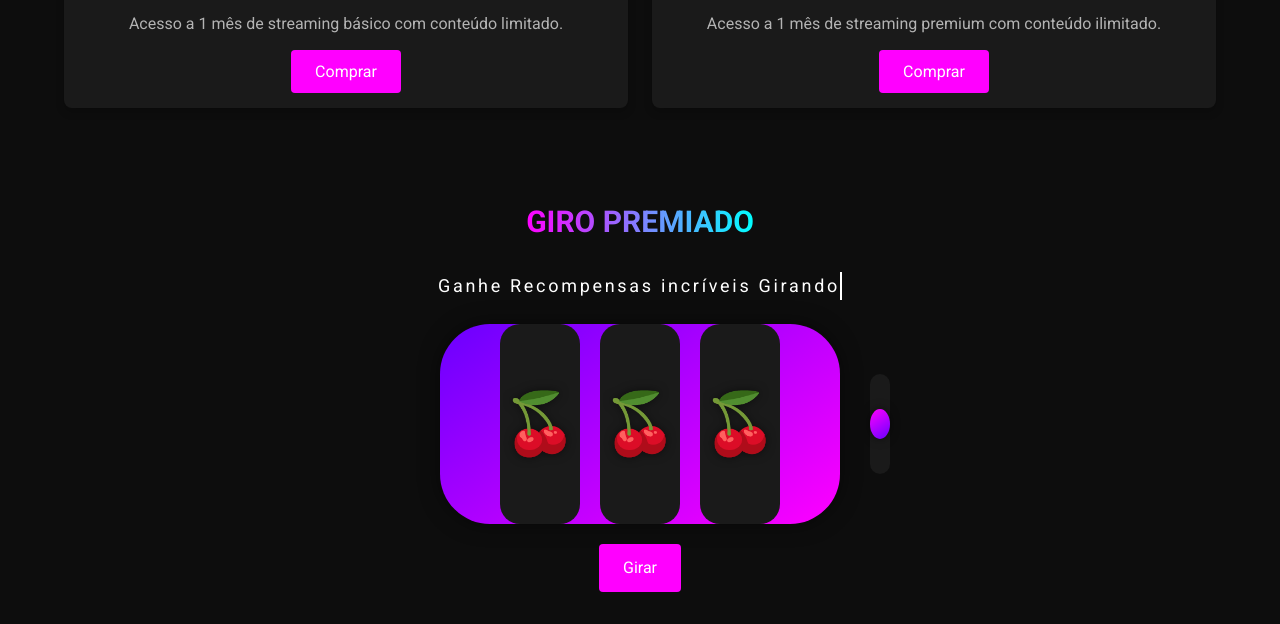
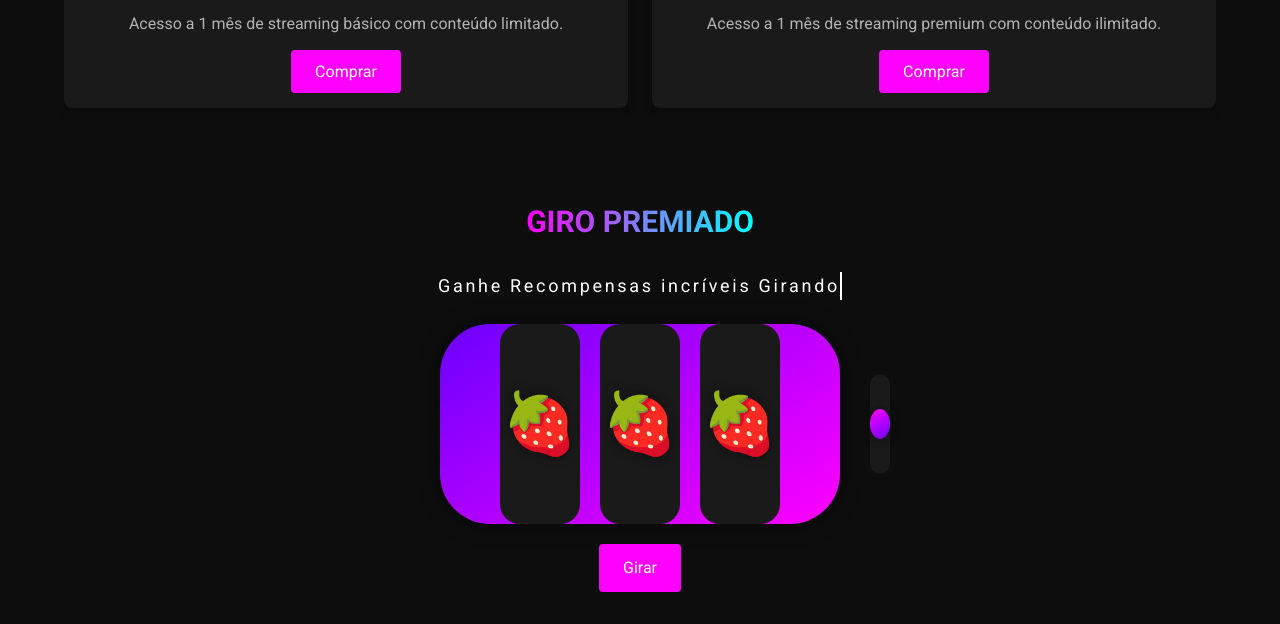
Before and after one commit to erickmachine/onyxweb, a plain HTML site: page index.html in a window 1280 px wide. Shown: the part 806-1430 px from the top of the page. Drawn offline with nearby package versions, Linux system fonts and the light colour scheme.

Commit message:
Update index.html

```diff
--- a/index.html
+++ b/index.html
@@ -433,9 +433,9 @@
         <h2 class="text-3xl font-bold text-center mb-8 gradient-text">GIRO PREMIADO</h2>
         <h2 class="text-lg text-white-400 mb-6 typing-text">Ganhe Recompensas incríveis Girando</h2>
         <div class="slot-machine">
-            <div class="slot" id="slot1">🍒</div>
-            <div class="slot" id="slot2">🍒</div>
-            <div class="slot" id="slot3">🍒</div>
+            <div class="slot" id="slot1">🍓</div>
+            <div class="slot" id="slot2">🍓</div>
+            <div class="slot" id="slot3">🍓</div>
             <div class="lever" onclick="spinSlots()">
                 <div class="lever-ball"></div>
             </div>
```
